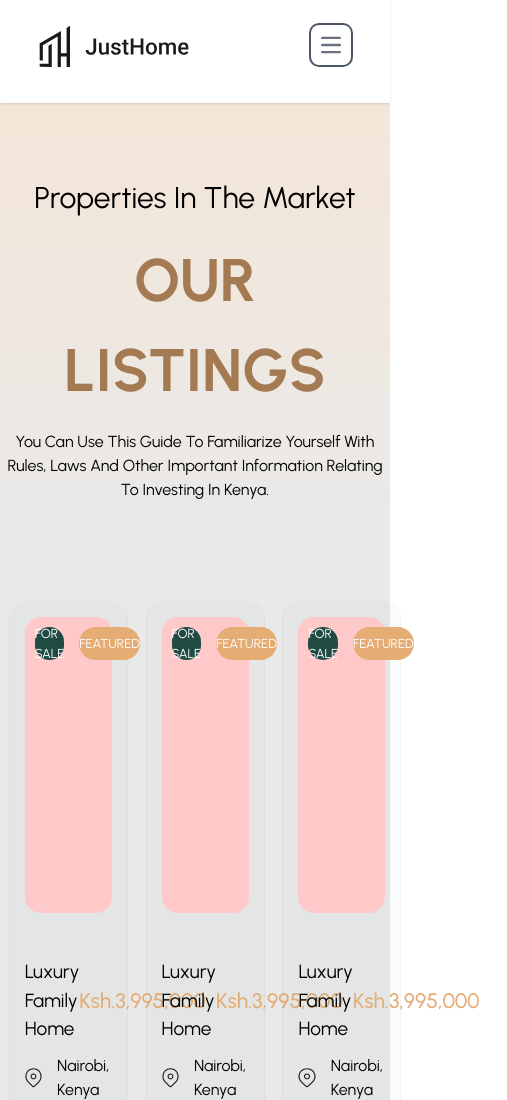
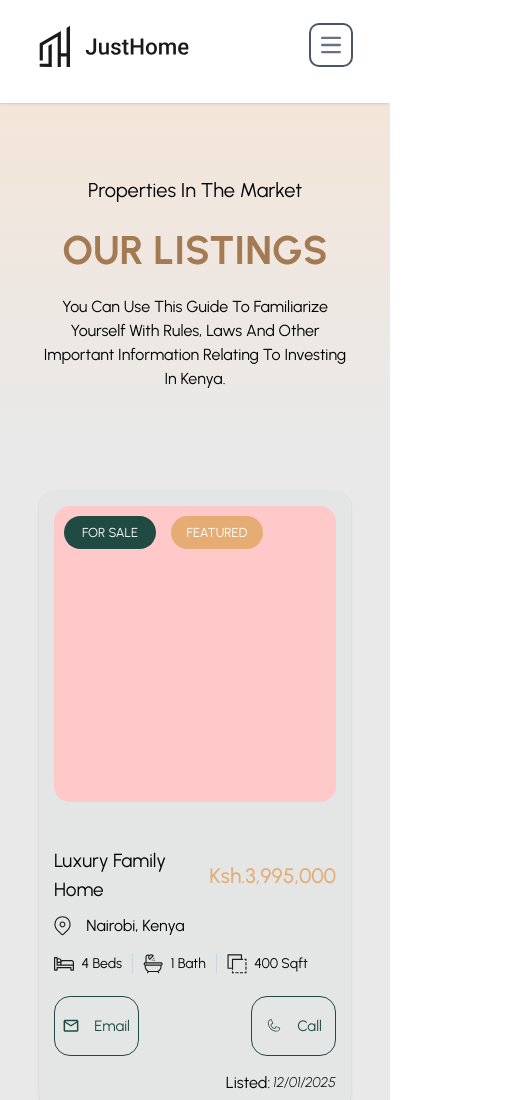
Before and after one commit to manucho4015/luxe-consult-react, a React (Vite) app: page /property-search in a window 390 px wide. Shown: the top 1100 px of the page, 507 px wide, since content can reach past the window. Built offline with nearby package versions, Linux system fonts and the light colour scheme.

Commit message:
responsiveness -> property search

```diff
--- a/src/global/components/Property.tsx
+++ b/src/global/components/Property.tsx
@@ -2,7 +2,7 @@ import { motion } from "framer-motion"
 
 const Property = () => {
     return (
-        <div className='bg-[#1F4B3F05] inline-block rounded-2xl p-[15px] max-w-[465px] max-h-[720.67px] w-[30vw] h-[85vh] shadow'>
+        <div className='bg-[#1F4B3F05] inline-block rounded-2xl p-[15px] w-full md:w-[40vw] lg:max-w-[465px] lg:max-h-[720.67px] lg:w-[30vw] lg:h-[85vh] shadow'>
             {/* image */}
             <div className="bg-red-200 rounded-2xl p-[10px]  max-h-[296.27px] w-full h-[55vh]">
                 <div className="flex">
--- a/src/pages/property-search/Index.tsx
+++ b/src/pages/property-search/Index.tsx
@@ -10,7 +10,7 @@ const Index = () => {
     return (
         <>
             <Banner />
-            <div className="grid grid-cols-3 px-[2.5vw] gap-10 py-[50px] bg-[#E9E9E9]">
+            <div className="grid grid-cols-1 md:grid-cols-2 lg:grid-cols-3 px-[10vw] lg:px-[2.5vw] gap-10 py-[50px] bg-[#E9E9E9]">
                 {
                     arr.map((item) => (
                         <Property key={item} />
--- a/src/pages/property-search/components/Banner.tsx
+++ b/src/pages/property-search/components/Banner.tsx
@@ -3,9 +3,9 @@
 const Banner = () => {
     return (
         <div className="h-[40vh] min-h-fit pb-[50px] w-full bg-linear-to-b from-[#F7E5D4] to-[#E9E9E9] inline-block">
-            <h3 className="mt-[175px] text-center text-[30px] capitalize">properties in the market</h3>
-            <h4 className="uppercase text-center text-[60px] mt-[15px] text-[#A37A52] font-bold">our listings</h4>
-            <p className="text-center capitalize mt-[15px]">You can use this guide to familiarize yourself with rules, laws and other important information relating to investing in Kenya.</p>
+            <h3 className="mt-[175px] text-center text-[20px] lg:text-[30px] capitalize">properties in the market</h3>
+            <h4 className="uppercase text-center text-[40px] lg:text-[60px] mt-[15px] text-[#A37A52] font-bold">our listings</h4>
+            <p className="text-center capitalize mt-[15px] lg:p-0 px-[10vw]">You can use this guide to familiarize yourself with rules, laws and other important information relating to investing in Kenya.</p>
         </div>
     )
 }
```
